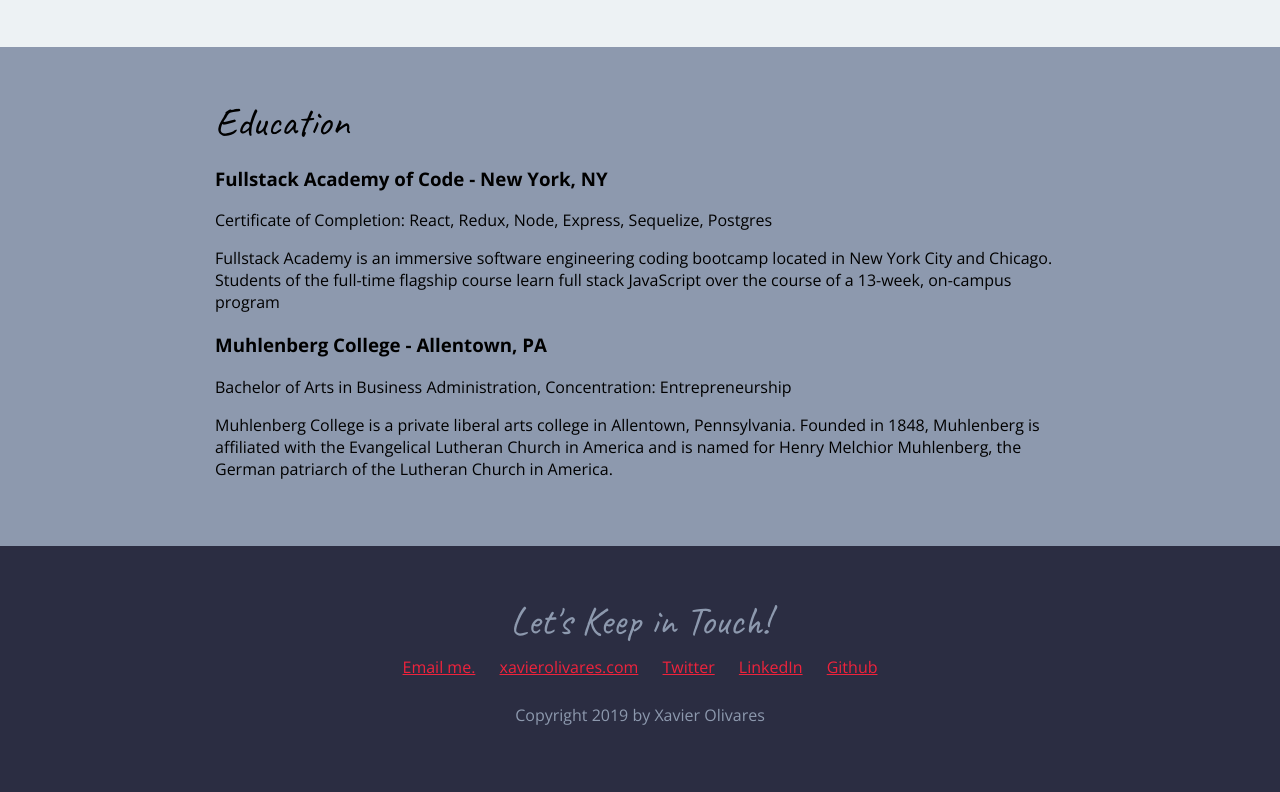
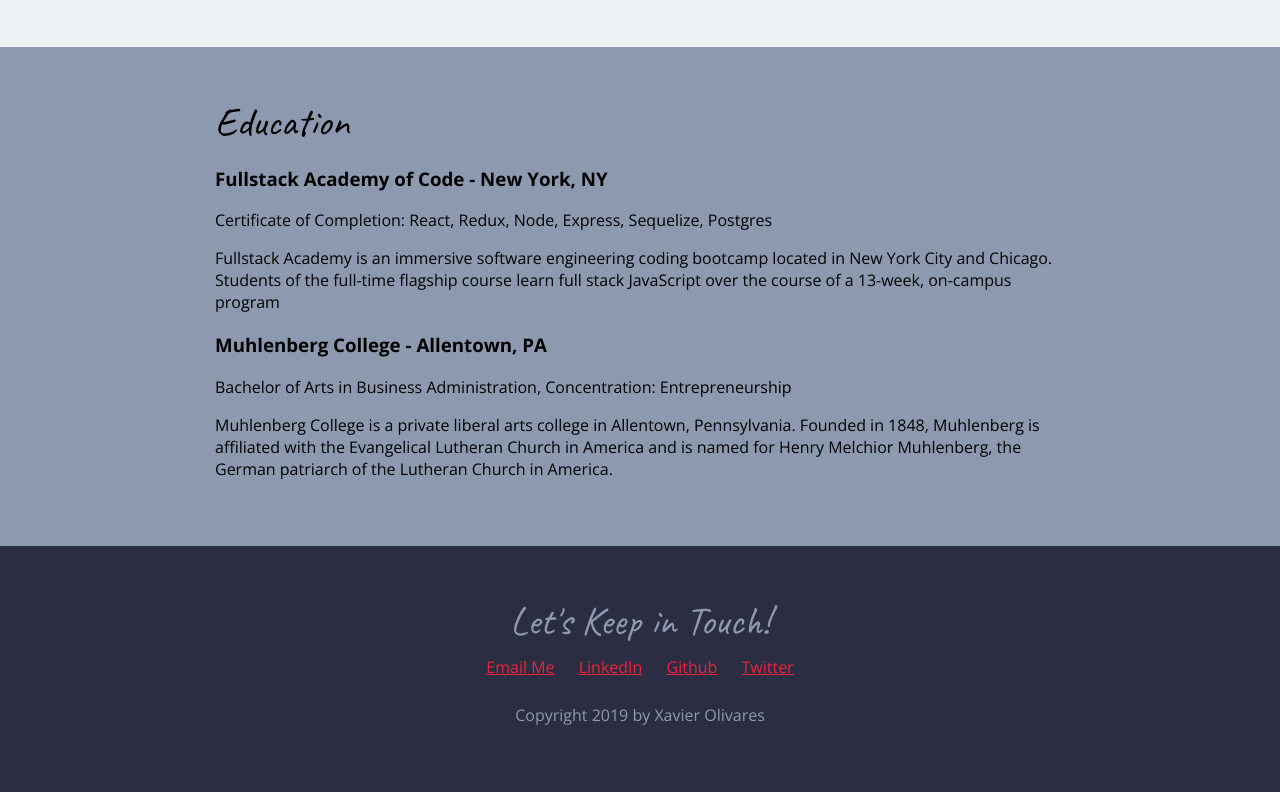
Before and after one commit to xavierolivares/cssessentials1, a plain HTML site: page CSSProjectFolder/index.html in a window 1280 px wide. Shown: the part 1229-2021 px from the top of the page. Drawn offline with nearby package versions, Linux system fonts and the light colour scheme.

```diff
--- a/CSSProjectFolder/index.html
+++ b/CSSProjectFolder/index.html
@@ -116,11 +116,11 @@
 
             <!-- Social media and contact links. Add or remove any networks. -->
             <div class='contactinfo'>
-                <a target="_blank" href="mailto:xm.olivares@gmail.com">Email me.</a>
-                <a href="http://xavierolivares.com" target="_blank">xavierolivares.com</a>
-                <a href="https://twitter.com/xavierolivaresb" target="_blank">Twitter</a>
+                <a target="_blank" href="mailto:xm.olivares@gmail.com">Email Me</a>
+                <!-- <a href="http://xavierolivares.com" target="_blank">xavierolivares.com</a> -->
                 <a href="https://www.linkedin.com/in/xavierolivaresb/" target="_blank">LinkedIn</a>
                 <a href="https://github.com/xavierolivares" target="_blank">Github</a>
+                <a href="https://twitter.com/xavierolivaresb" target="_blank">Twitter</a>
             </div>
 
             <p>Copyright 2019 by Xavier Olivares</p>
```
Also changed, not shown: CSSProjectFolder/css/styles.css (+8 -0 lines).
